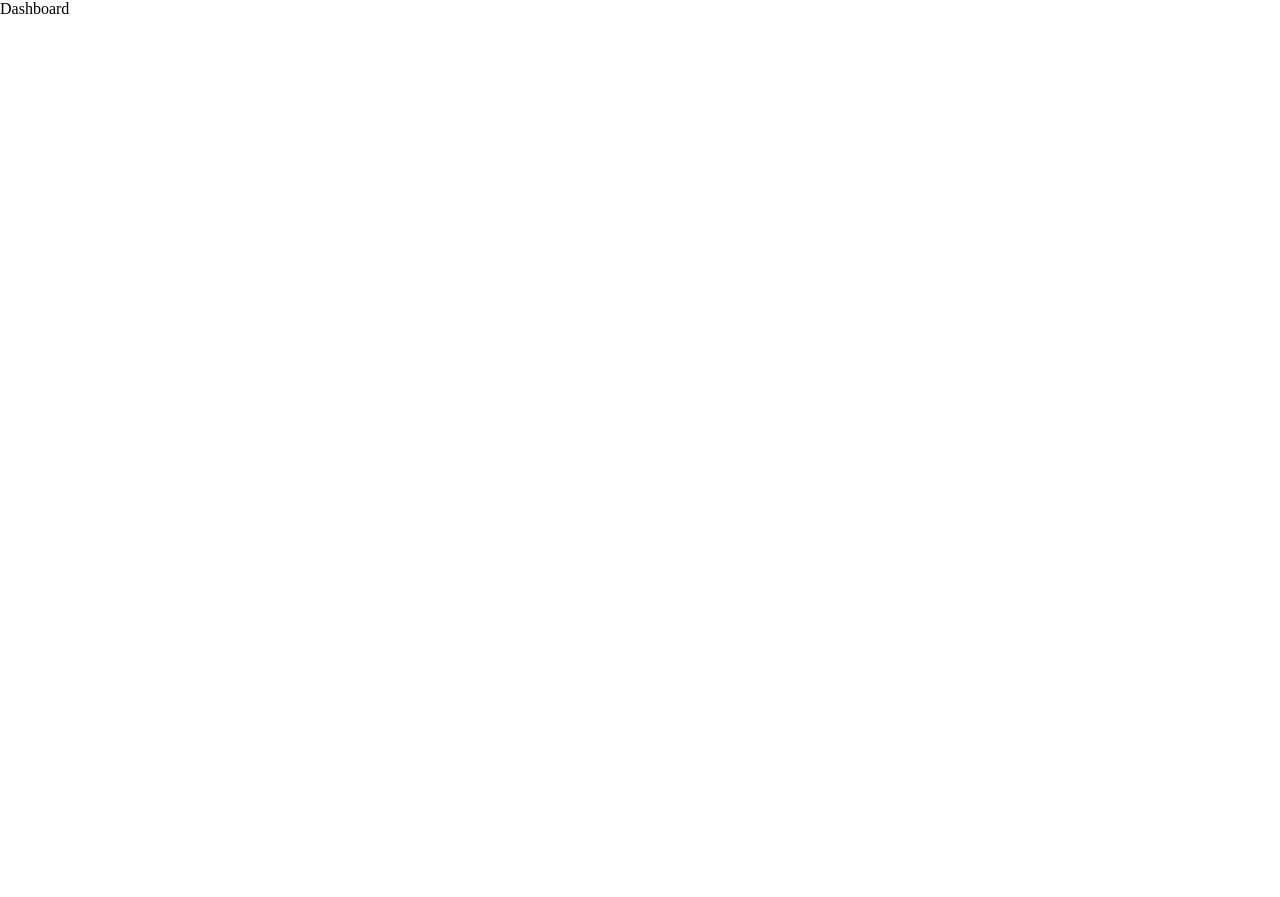
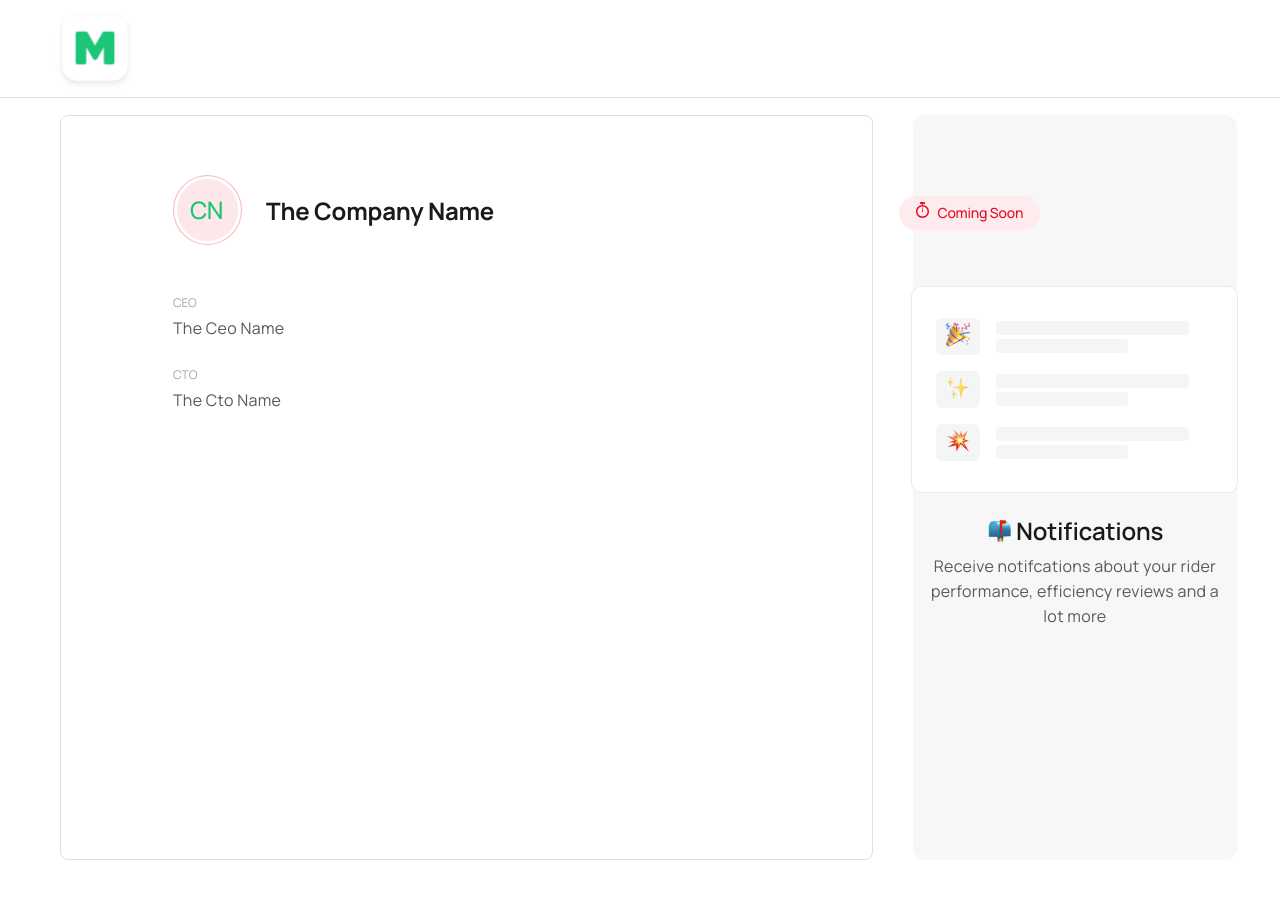
Before and after one commit to Nogist/money-app-test, a React (Create React App) app: page /dashboard in a window 1280 px wide. Before the commit the page ends 800 px from the top, so only its background shows below. Built offline with nearby package versions, Linux system fonts and the light colour scheme.

Commit message:
mobile responsivenes fixes

```diff
--- a/src/components/Form.tsx
+++ b/src/components/Form.tsx
@@ -1,4 +1,6 @@
-import React from 'react'
+import React from 'react';
+import { AiOutlineEye } from 'react-icons/ai';
+
 
 const Form:React.FC = () => {
   return (
@@ -10,13 +12,15 @@ const Form:React.FC = () => {
         </div>
         <div className='form__body__input'>
           <span>
-            <label htmlFor=""></label>
-            <input type="text" />
+            <label htmlFor="email">Email</label>
+            <p><input type="email" /></p>
           </span>
           <span>
-            <label htmlFor=""></label>
-            <input type="text" />
+            <label htmlFor="password">Password</label>
+            <p><input type="password" /></p>
+            <h6><AiOutlineEye id='eye__icon' /></h6>
           </span>
+          <button type='submit'>Login</button>
         </div>
         <div className='form__body__button'>
 
--- a/src/index.scss
+++ b/src/index.scss
@@ -23,8 +23,9 @@ $primaryAlert: #E60A2B;
 .App{
   max-width: 2560px;
   margin: 0 auto;
+  height: 100vhsc ;
 }
-h1, h2, h3, h4 ,p {
+h1, h2, h3, h4 ,p, label, input, button {
   font-family: $fontFamily;
 }
 h1 {
@@ -54,3 +55,34 @@ p {
   line-height: 19px;
   color: $primaryInnerText;
 }
+label {
+  font-weight: 500;
+  font-size: 16px;
+  line-height: 25px;
+  letter-spacing: -0.3px;
+}
+button {
+  background: #1CC578;
+  border-radius: 40px;
+  border: none;
+  outline: none;
+  padding: 20px;
+  text-align: center;
+  font-weight: 500;
+  font-size: 16px;
+  line-height: 25px;
+  letter-spacing: -0.3px;
+  color: white;
+}
+input {
+  width: 100%;
+  border: 1px solid #1A1A1A;
+  border-radius: 8px;
+  padding: 20px;
+  outline: none;
+  font-weight: 400;
+  font-size: 16px;
+  line-height: 25px;
+  letter-spacing: 0.3px;
+  color: $primaryBold;
+}
--- /dev/null
+++ b/src/pages/Dashboard/Board.tsx
@@ -0,0 +1,24 @@
+import React from 'react'
+
+const Board:React.FC = () => {
+  return (
+    <div className='dashboard__board'>
+      <div className='dashboard__board__main'>
+        <div className='dashboard__board__logo'>
+          <h3><p>CN</p></h3>
+          <h2>The Company Name</h2>
+        </div>
+        <span>
+          <p>CEO</p>
+          <h2>The Ceo Name</h2>
+        </span>
+        <span className='board__names'>
+          <p>CTO</p>
+          <h2>The Cto Name</h2>
+        </span>
+      </div>
+    </div>
+  )
+}
+
+export default Board
--- a/src/pages/Dashboard/Dashboard.tsx
+++ b/src/pages/Dashboard/Dashboard.tsx
@@ -1,8 +1,18 @@
 import React from 'react'
+import Board from './Board'
+import Navbar from './Navbar'
+import Notfification from './Notification'
+import './dashboard.scss';
 
 const Dashboard:React.FC = () => {
   return (
-    <div>Dashboard</div>
+    <div className='dashboard'>
+      <Navbar />
+      <div className='dashboard__main'>
+        <Board />
+        <Notfification />
+      </div>
+    </div>
   )
 }
 
--- /dev/null
+++ b/src/pages/Dashboard/Navbar.tsx
@@ -0,0 +1,15 @@
+import React from 'react';
+import logo from '../../assets/logo.png';
+import './dashboard.scss';
+
+const Navbar:React.FC = () => {
+  return (
+    <div className='dashboard__navbar'>
+      <div>
+        <img src={logo} alt='logo' />
+      </div>
+    </div>
+  )
+}
+
+export default Navbar
--- /dev/null
+++ b/src/pages/Dashboard/Notification.tsx
@@ -0,0 +1,56 @@
+import React from 'react';
+import gift from '../../assets/gift.png';
+import stars from '../../assets/stars.png';
+import alert from '../../assets/notification.png';
+import blast from '../../assets/blast.png';
+import { ImStopwatch } from 'react-icons/im';
+
+const Notfification:React.FC = () => {
+  return (
+    <div className='dashboard__alert'>
+      <div className='dashboard__alert__body'>
+        <div className='dashboard__alert__header'>
+          <ImStopwatch />
+          <p>Coming Soon</p>
+        </div>
+        <div className='dashboard__alert__section'>
+          <span>
+            <div className='dash__img'>
+              <img src={gift} alt="alert" />
+            </div>
+            <div  className='dash__dashes'>
+              <p className='long__dashes'></p>
+              <p></p>
+            </div>
+          </span>
+          <span>
+            <div className='dash__img'>
+              <img src={stars} alt="alert" />
+            </div>
+            <div  className='dash__dashes'>
+              <p className='long__dashes'></p>
+              <p></p>
+            </div>
+          </span>
+          <span>
+            <div className='dash__img'>
+              <img src={blast} alt="alert" />
+            </div>
+            <div  className='dash__dashes'>
+              <p className='long__dashes'></p>
+              <p></p>
+            </div>
+          </span>
+        </div>
+        <div className='dashboard__alert__footer'>
+          <div>
+            <img src={alert} alt="alert" />
+          </div>
+          <h2>Receive notifcations about your rider performance, efficiency reviews and a lot more</h2>
+        </div>
+      </div>
+    </div>
+  )
+}
+
+export default Notfification
--- /dev/null
+++ b/src/pages/Dashboard/dashboard.scss
@@ -0,0 +1,154 @@
+@import '../../index.scss';
+
+.dashboard {
+  width: 100%;
+  display: flex;
+  flex-direction: column;
+  .dashboard__main {
+    display: flex;
+
+  }
+}
+
+.dashboard__navbar {
+  width: 100%;
+  border-bottom: 0.7px solid #DCE2EA;
+  padding: 9px 53px 0;
+  // 68.19%
+  // 31.81%
+}
+.dashboard__board {
+  width: 68.19%;
+  padding: 17px 0 37px 60px;
+  .dashboard__board__main {
+    width: 100%;
+    height: 100%;
+    border: 1px solid #DDE1E3;
+    border-radius: 8px;
+    display: flex;
+    flex-direction: column;
+    padding: 59px 112px;
+    .dashboard__board__logo {
+      display: flex;
+      align-items: center;
+      gap: 24px;
+      margin-bottom: 48px;
+      h3 {
+        border: 1px solid #FCB6C0;
+        padding: 3px;
+        border-radius: 50%;
+        p{
+          background: #FEE7EA;
+          font-weight: 500;
+          font-size: 24px;
+          line-height: 33px;
+          letter-spacing: -0.5px;
+          color: $primaryBackground;
+          padding: 14px 15px 15px 13px;
+          border-radius: 50%;
+        }
+      }
+      h2 {
+        font-weight: 600;
+        font-size: 24px;
+        line-height: 37px;
+        letter-spacing: -0.2px;
+        color: $primaryBold;
+      }
+    }
+    span {
+      display: flex;
+      flex-direction: column;
+      gap: 4px;
+    }
+    .board__names {
+      margin-top: 24px;
+      margin-bottom: 337px;
+    }
+  }
+}
+
+.dashboard__alert {
+  width: 31.81%;
+  height: 100%;
+  padding: 17px 43px 37px 40px;
+  .dashboard__alert__body {
+    display: flex;
+    flex-direction: column;
+    background: #F7F7F7;
+    border-radius: 12px;
+    padding: 81px 24px;
+    justify-content: center;
+    align-items: center;
+    .dashboard__alert__header {
+      width: 141px;
+      display: flex;
+      align-items: flex-start;
+      background: #FEEBEE;
+      border-radius: 30px;
+      color: $primaryAlert;
+      gap: 6.08px;
+      padding: 6px 16px;
+      margin-bottom: 56px;
+      margin-right: 210px;
+      p {
+        font-weight: 500;
+        font-size: 14px;
+        line-height: 22px;
+        letter-spacing: -0.2px;
+        color: $primaryAlert;
+      }
+    }
+    .dashboard__alert__section {
+      background: #FFFFFF;
+      border: 0.8px solid #EBEBEB;
+      border-radius: 10px;
+      height: 207px;
+      gap: 16px;
+      display: flex;
+      flex-direction: column;
+      justify-content: center;
+      align-items: flex-start;
+      padding: 0 48px 0 24px;
+      width: 327px;
+      height: 207px;
+      span {
+        width: 100%;
+        display: flex;
+        align-items: center;
+        gap: 16px;
+        .dash__img {
+          background: #F4F5F5;
+          border-radius: 6px;
+          padding: 4px 10px;
+        }
+        .dash__dashes {
+          display: flex;
+          flex-direction: column;
+          gap: 4px;
+          width: 100%;
+          p {
+            width: 68.04%;
+            height: 14px;
+            background: #F5F5F5;
+            border-radius: 4px;
+          }
+          .long__dashes {
+            width: 100%;
+          }
+        }
+      }
+    }
+  }
+  .dashboard__alert__footer {
+    margin-top: 24px;
+    display: flex;
+    flex-direction: column;
+    justify-content: flex-end;
+    align-items: center;
+    gap: 8px;
+    text-align: center;
+    width: 307px;
+    margin-bottom: 150px;
+  }
+}
--- a/src/pages/SignIn/signin.scss
+++ b/src/pages/SignIn/signin.scss
@@ -65,4 +65,128 @@
 .form {
   width: 56.94%;
   background: $secondaryBackground;
+  padding: 143px 95px;
+  form {
+    width: 100%;
+    background: white;
+    box-shadow: 0px 4px 25px rgba(102, 102, 102, 0.2);
+    border-radius: 12px;
+    display: flex;
+    flex-direction: column;
+    padding: 40px 64px;
+    .form__body__header {
+      h1 {
+        font-weight: 600;
+        letter-spacing: -0.2px;
+      }
+    }
+    .form__body__input {
+      margin-top: 48px;
+      width: 100%;
+      display: flex;
+      flex-direction: column;
+      gap: 26px;
+      span {
+        display: flex;
+        flex-direction: column;
+        align-items: flex-end;
+        gap: 6px;
+        label {
+          width: 100%;
+          text-align: left;
+        }
+        p {
+          width: 100%;
+          background: #F0F0F0;
+          border-radius: 12px;
+          padding: 6px;
+        }
+      }
+
+    }
+
+  }
 }
+
+h6 {
+  width: 50px;
+  position: relative;
+  display: flex;
+  align-items: center;
+  justify-content: flex-end;
+  height: 21.46px;
+  object-fit: cover;
+  padding-right: 27.46px;
+  top: -56px;
+  #eye__icon {
+    height: 18.04px;
+    width: 21.08px;
+  }
+}
+
+
+
+
+@media only screen and (max-width: 900px) {
+  .signin {
+    display: flex;
+    flex-direction: column;
+    align-items: center;
+    .signin__content {
+      width: 100%;
+      display: flex;
+      flex-direction: column;
+      justify-content: space-between;
+      padding: 65px;
+    }
+    .form {
+      width: 100%;
+    }
+  }
+}
+
+@media only screen and (max-width: 500px) {
+  .signin {
+    display: flex;
+    flex-direction: column;
+    align-items: center;
+    .signin__content {
+      width: 100%;
+      display: flex;
+      flex-direction: column;
+      justify-content: space-between;
+      padding: 10px 10px 20px;
+      .content__header__content {
+        width: 100%;
+        h1, h2 {
+          width: 90%;
+        }
+      }
+      .content__main {
+        width: 90%;
+        margin-bottom: 40px;
+        .content__main__text {
+          width: 100%;
+        }
+      }
+    }
+
+
+
+    .form {
+      width: 100%;
+      padding: 20px;
+      form {
+        padding: 20px;
+        input {
+          padding: 10px;
+
+        }
+      }
+    }
+  }
+  h6 {
+   top: -47px;
+   padding-right: 20px;
+  }
+}
```
